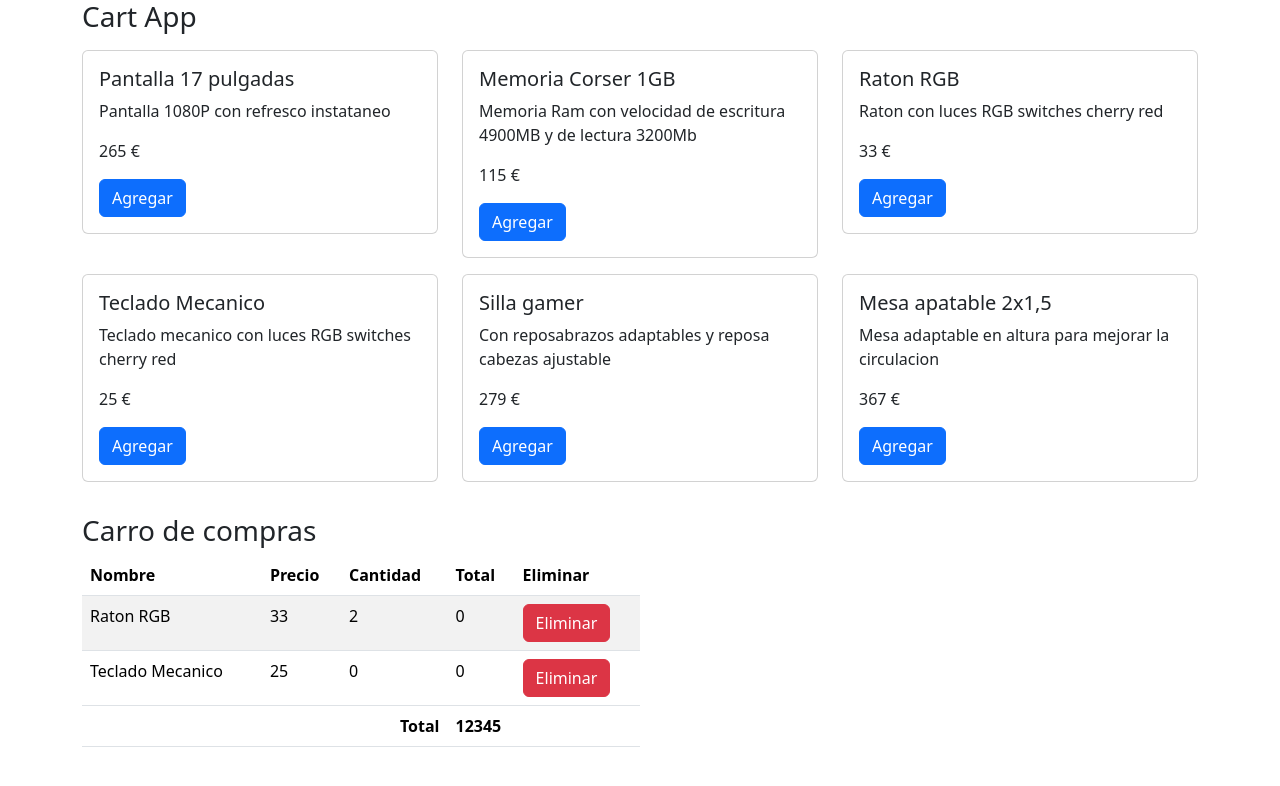
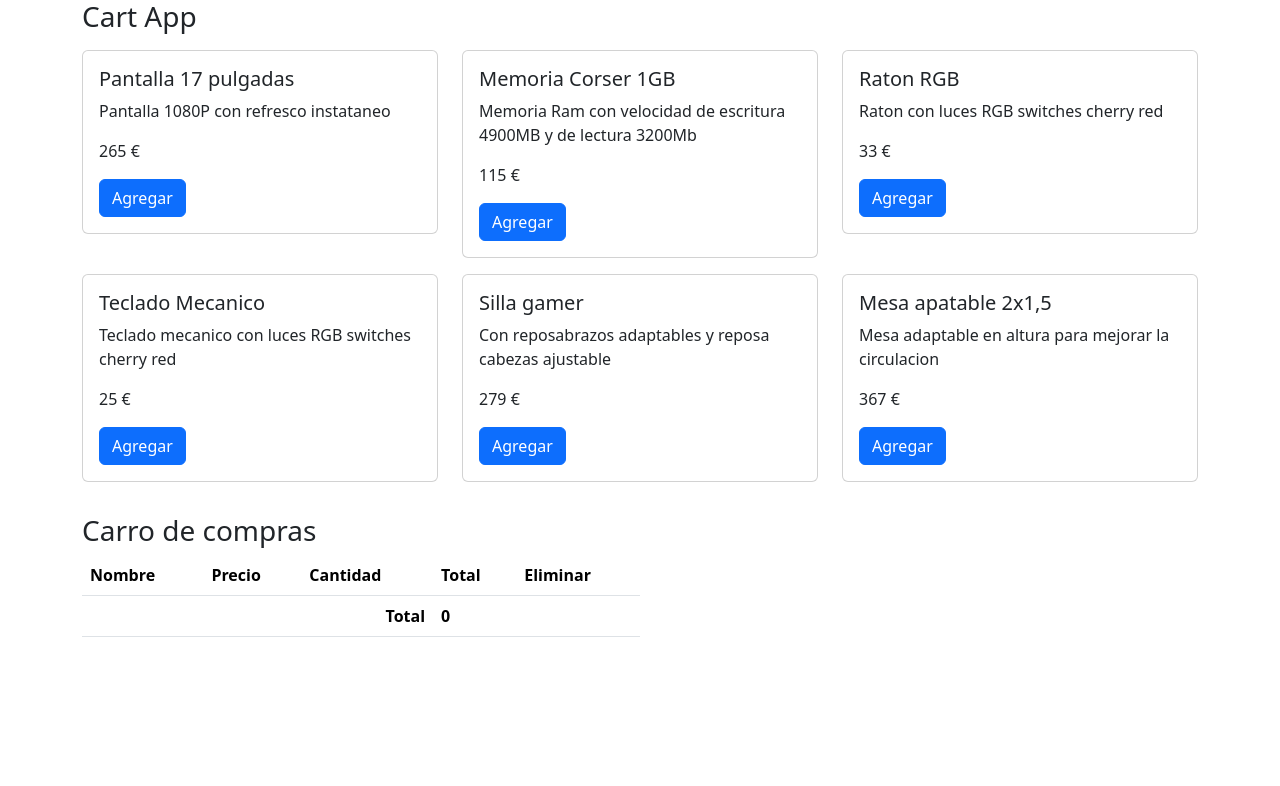
Before and after one commit to RaulMC89/5-Shopping-cart, a React (Vite) app in the folder 5-Shopping-Cart/: page / in a window 1280 px wide. Shown: the top 786 px of the page. Built offline with nearby package versions, Linux system fonts and the light colour scheme.

Commit message:
Cambio en agregar producto, eliminar producto, actualizar total

```diff
--- a/5-Shopping-Cart/src/CartApp.jsx
+++ b/5-Shopping-Cart/src/CartApp.jsx
@@ -1,49 +1,77 @@
-import { useEffect, useState } from "react";
+import { useState } from "react";
 import { CartView } from "./components/CartView"
 import { ProductsView } from "./components/ProductsView"
 
-const productItemCart =[{
-    product: {
-        id: 3,
-        name: 'Raton RGB',
-        description: 'Raton con luces RGB switches cherry red',
-        price: 33,
-    },
-    quantity: 2,
-    total: 0,
-},
-{
-    product: {
-        id: 4,
-        name: 'Teclado Mecanico',
-        description: 'Teclado mecanico con luces RGB switches cherry red',
-        price: 25,
-    },
-    quantity: 0,
-    total: 0,
-}];
 
 export const CartApp = () => {
-    const [productsCart, setProductsCart] =useState([]);
+    const [productsCart, setProductsCart] = useState([]);
 
-    useEffect(() => {
+    /*useEffect(() => {
         setProductsCart(productItemCart);
-    }, [])
+    }, [])*/
 
     const onDeletedProductCart = (id) => {
-        setProductsCart(productsCart.filter(prod => prod.product.id !== id));
+        const hastProduct = productsCart.find(prod => prod.product.id === id);
+        if (hastProduct && hastProduct.quantity > 1) {
+            // setProductsCart([
+            //     ...productsCart.filter(prod => prod.product.id !== id),
+            //     {
+            //         product: hastProduct.product,
+            //         quantity: hastProduct.quantity - 1,
+            //         total: (hastProduct.quantity - 1) * hastProduct.product.price,
+            //     }
+            // ]);
+
+            setProductsCart(
+                productsCart.map(prod => {
+                    if (prod.product.id === id) {
+                        prod.quantity -= 1;
+                    }
+                    return prod;
+                })
+            )
+        } else {
+            setProductsCart([
+                ...productsCart.filter(prod => prod.product.id !== id)
+            ]);
+        }
     }
 
-    const onAddProductCart = (id,name,description,price) => {
-        setProductsCart([...productsCart, {product: {id,name,description,price},quantity: 2, total:3}]);
+    const onAddProductCart = (product) => {
+        const hastProduct = productsCart.find(prod => prod.product.id === product.id);
+        if (hastProduct) {
+            // setProductsCart([
+            //     ...productsCart.filter(prod => prod.product.id !== product.id),
+            //     {
+            //         product,
+            //         quantity: hastProduct.quantity + 1,
+            //     }
+            // ]);
+            setProductsCart(
+                productsCart.map(prod => {
+                    if (prod.product.id === product.id) {
+                        prod.quantity += 1;
+                    }
+                    return prod;
+                })
+            )
+        } else {
+            setProductsCart([
+                ...productsCart,
+                {
+                    product,
+                    quantity: 1,
+                }
+            ]);
+        }
     }
 
     return (<>
         <div className="container">
             <h3>Cart App</h3>
-            < ProductsView handler={onAddProductCart}/>
+            < ProductsView handler={onAddProductCart} />
             <div className="my-4 w-50">
-                <CartView products={productsCart} handler={id => onDeletedProductCart(id)}/>
+                <CartView products={productsCart} handler={id => onDeletedProductCart(id)} />
             </div>
         </div>
     </>)
--- a/5-Shopping-Cart/src/components/CartView.jsx
+++ b/5-Shopping-Cart/src/components/CartView.jsx
@@ -1,6 +1,6 @@
 import PropTypes from 'prop-types';
 
-export const CartView = ({products , handler}) => {
+export const CartView = ({ products, handler }) => {
 
 
     return (<>
@@ -21,15 +21,18 @@ export const CartView = ({products , handler}) => {
                         <td>{prod.product.name}</td>
                         <td>{prod.product.price}</td>
                         <td>{prod.quantity}</td>
-                            <td>{prod.total}</td>
+                        <td>{prod.product.price * prod.quantity}</td>
                         <td><button className='btn btn-danger' onClick={() => handler(prod.product.id)}>Eliminar</button></td>
                     </tr>
-                    )) }
+                ))}
             </tbody>
             <tfoot>
                 <tr>
                     <td colSpan="3" className="text-end fw-bold">Total</td>
-                        <td colSpan="2" className="text-start fw-bold">12345</td>
+                    <td colSpan="2" className="text-start fw-bold">{
+                        products.map(prod => prod.product.price * prod.quantity)
+                            .reduce((acumulate, currentValue) => acumulate + currentValue, 0)
+                    }</td>
                 </tr>
             </tfoot>
         </table>
--- a/5-Shopping-Cart/src/components/ProductItem.jsx
+++ b/5-Shopping-Cart/src/components/ProductItem.jsx
@@ -8,7 +8,7 @@ export const ProductsItem = ({id, name, description, price, handler}) => {
                     <h5 className="card-title">{name}</h5>
                     <p className="card-text">{description}</p>
                     <p className="card-text">{price} €</p>
-                    <button className="btn btn-primary" onClick={() => handler(id,name,description,price)}>Agregar</button>
+                    <button className="btn btn-primary" onClick={() => handler({id,name,description,price})}>Agregar</button>
                 </div>
             </div>
         </>)
```
Lines whose indentation alone changed are shown as unchanged.
